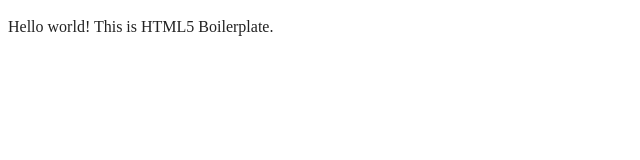
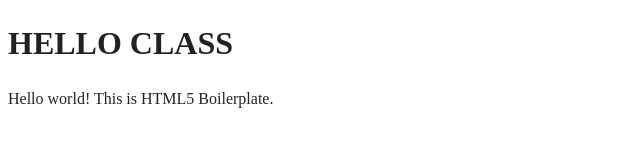
Before and after one commit to JinHedman/Frontend, a website built with webpack: page index.html in a window 1280 px wide. Shown: the whole page, without its empty margins (0-640 px from the left). Built offline with nearby package versions, Linux system fonts and the light colour scheme.

Commit message:
Updated h1 element to index.html
Hello this is a desc

```diff
--- a/index.html
+++ b/index.html
@@ -23,7 +23,7 @@
 </head>
 
 <body>
-
+<h1>HELLO CLASS</h1>
   <!-- Add your site or application content here -->
   <p>Hello world! This is HTML5 Boilerplate.</p>
   <script src="js/app.js"></script>
```
